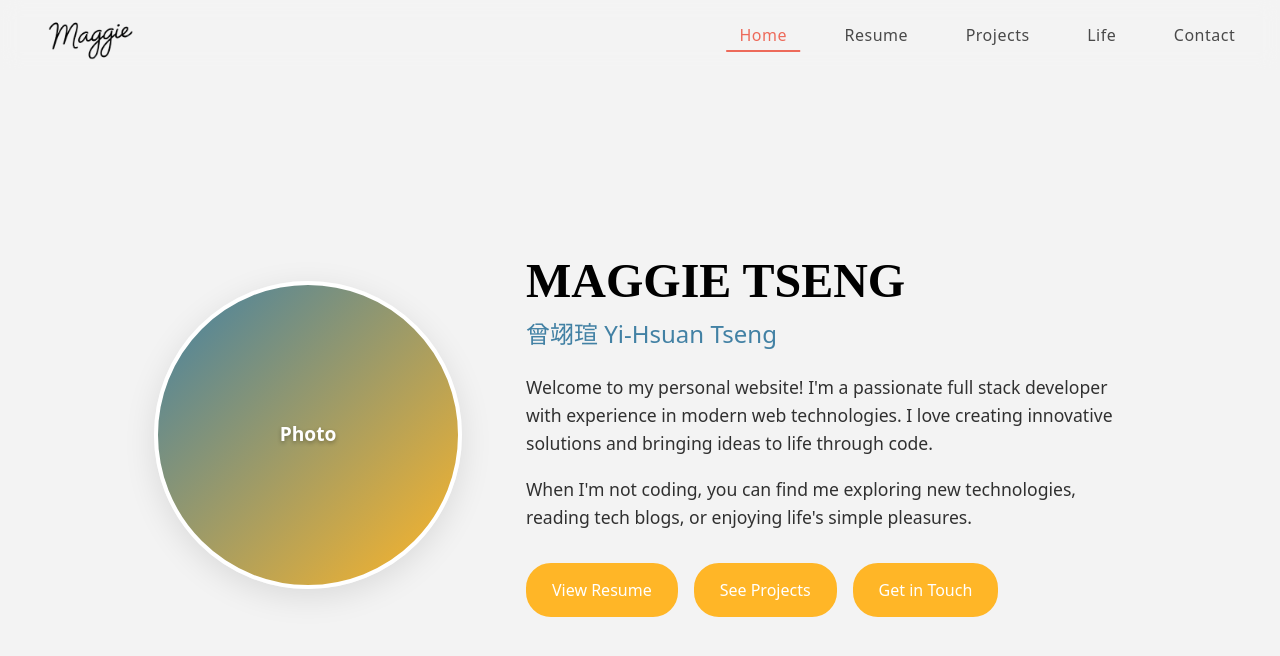
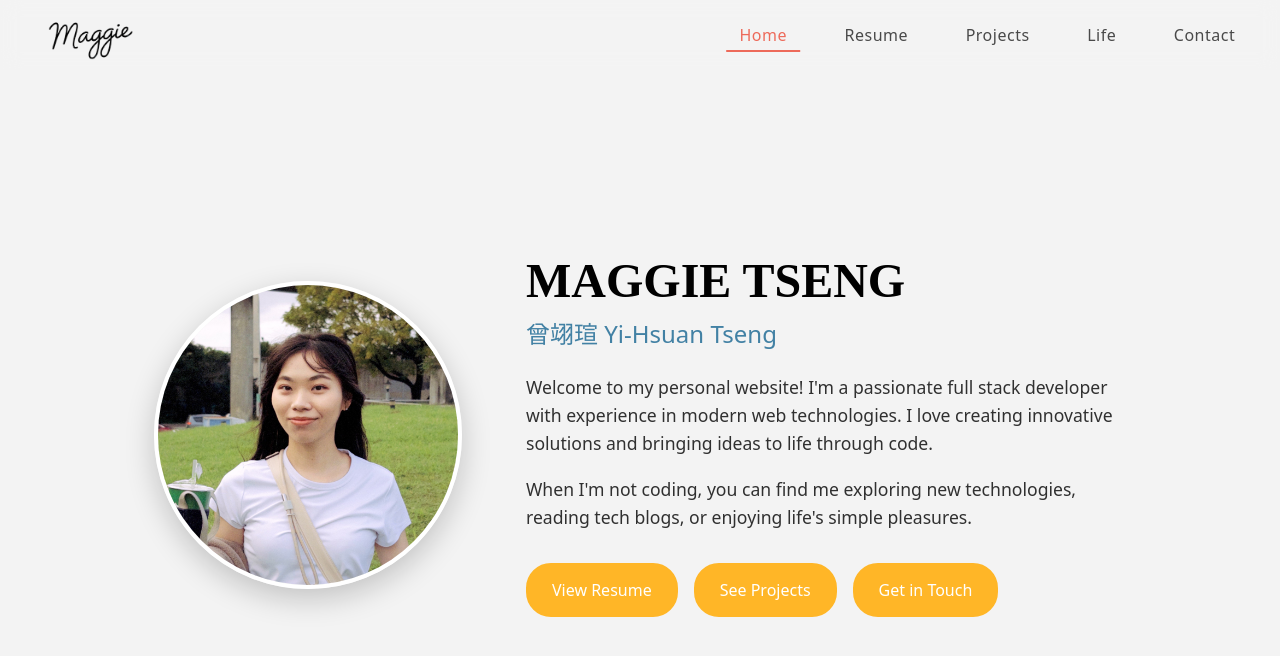
Before and after one commit to maggie62755/maggie_tseng_page_by_react, a React (Vite) app: page / in a window 1280 px wide. Shown: the top 656 px of the page. Built offline with nearby package versions, Linux system fonts and the light colour scheme; a web font is replaced by a local one.

Commit message:
feat: update home page image.

```diff
--- a/src/pages/Home.css
+++ b/src/pages/Home.css
@@ -17,6 +17,21 @@
   display: flex;
   justify-content: center;
   align-items: center;
+}
+
+.avatar-image {
+  width: 300px;
+  height: 300px;
+  border-radius: 50%;
+  object-fit: cover;
+  box-shadow: 0 10px 30px rgba(0, 0, 0, 0.2);
+  transition: transform 0.3s ease, box-shadow 0.3s ease;
+  border: 4px solid white;
+}
+
+.avatar-image:hover {
+  transform: scale(1.05);
+  box-shadow: 0 15px 40px rgba(0, 0, 0, 0.3);
 }
 
 .avatar-placeholder {
--- a/src/pages/Home.tsx
+++ b/src/pages/Home.tsx
@@ -6,9 +6,11 @@ const Home: React.FC = () => {
     <div className="home-container">
       <div className="profile-section">
         <div className="avatar-container">
-          <div className="avatar-placeholder">
-            <span>Photo</span>
-          </div>
+          <img
+            src="images/maggie.jpeg"
+            alt="Maggie Tseng"
+            className="avatar-image"
+          />
         </div>
         <div className="intro-section">
           <h1 className="name">MAGGIE TSENG</h1>
```
Also changed, not shown: public/images/maggie.jpeg (added).
